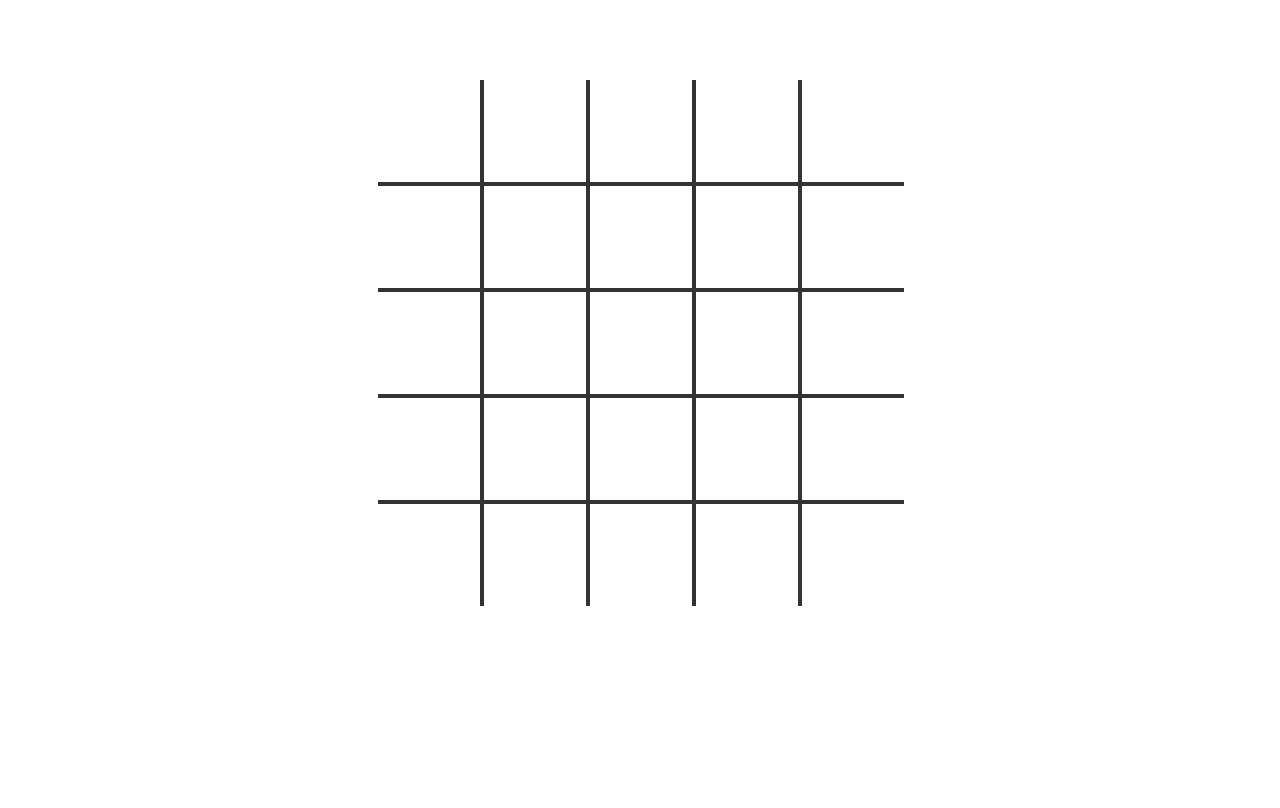
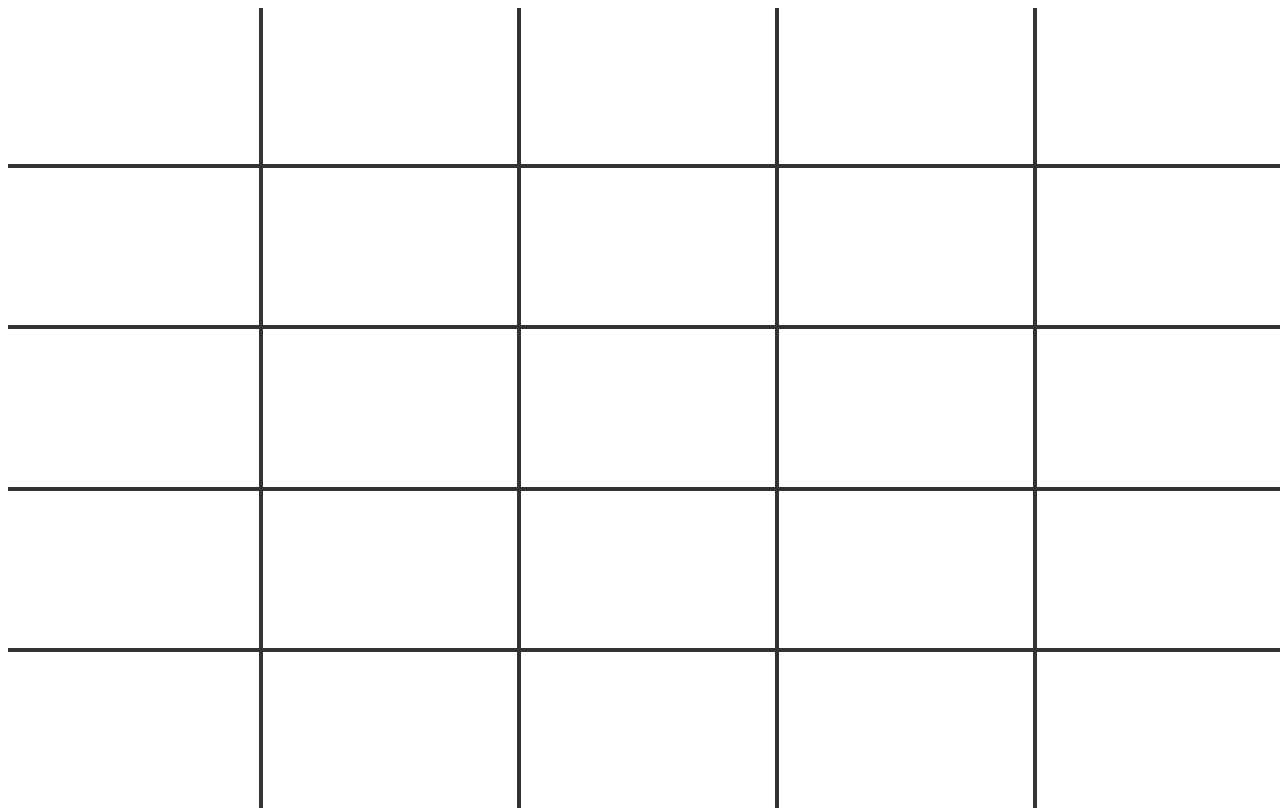
Before and after one commit to arnelimperial/hwork1-tic-tac-toe, a website built with Parcel: page index.html in a window 1280 px wide. Built offline with nearby package versions, Linux system fonts and the light colour scheme.

Commit message:
update src/styles file update src/styles file

```diff
--- a/src/styles.css
+++ b/src/styles.css
@@ -12,9 +12,11 @@ td  {
 table {
   border-collapse: collapse;
   position: absolute;
-  left: 42%;
+  width: 100%;
+  height: 100%;
+  /* left: 42%;
   margin-left: -160px;
-  top: 10%;
+  top: 10%; */
 }
 
 table tr:first-child td {
```
